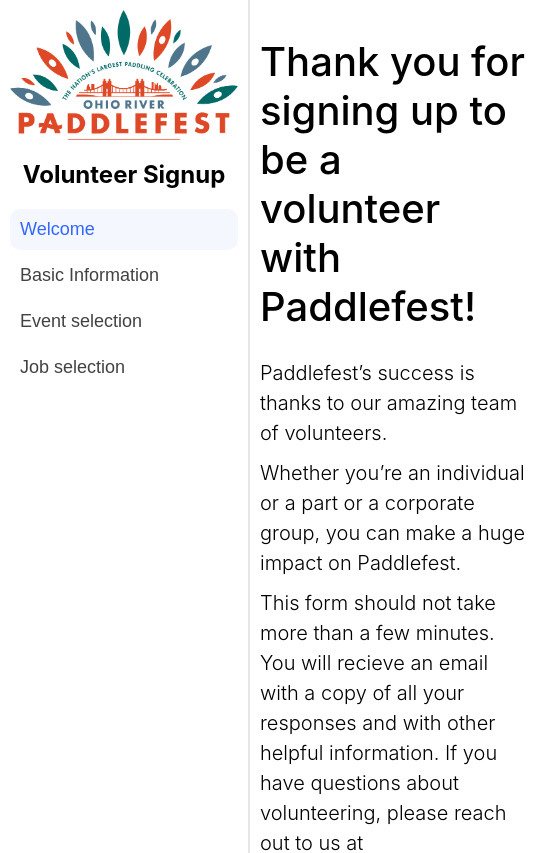
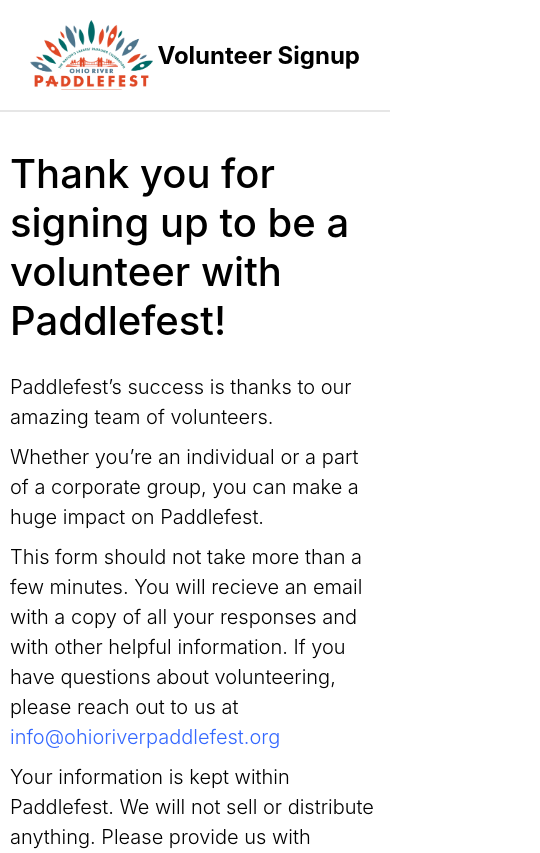
Before and after one commit to jackcrane/paddlefest-volunteer, a Next.js app: page /signup in a window 390 px wide. Shown: the top 853 px of the page, 540 px wide, since content can reach past the window. Built offline with nearby package versions, Linux system fonts and the light colour scheme.

Commit message:
Properly add jobs and make mobile friendly

```diff
--- a/components/Jobs.jsx
+++ b/components/Jobs.jsx
@@ -158,7 +158,8 @@
 ];
 
 const Job = (props) => {
-  const job = props.job;
+  let job = props.job;
+  job.name = job.title;
   const [selectedShifts, setSelectedShifts] = useState([]);
 
   const handleClick = (id) => {
@@ -192,9 +193,9 @@
                   key={i}
                   className={classNames(
                     styles.shift,
-                    selectedShifts.includes(shift.id) && styles.selected
+                    selectedShifts.includes(shift._id) && styles.selected
                   )}
-                  onClick={() => handleClick(shift.id)}
+                  onClick={() => handleClick(shift._id)}
                 >
                   <p>
                     {moment(shift.start).format("h:mm a")} -{" "}
@@ -217,8 +218,10 @@
 };
 
 const EventJobs = (props) => {
+  const [eventCode, setEventCode] = useState(props.event);
   const [event, setEvent] = useState(props.event);
   useEffect(() => {
+    console.log(props.event);
     switch (props.event) {
       case "expo":
         setEvent("Outdoors for All Expo");
@@ -238,8 +241,27 @@
   }, [props.event]);
   let __jobs = _jobs;
   const [jobs, setJobs] = useState(
-    __jobs.filter((j) => j.location === props.event)
+    // __jobs.filter((j) => j.location === props.event)
+    []
   );
+
+  useEffect(() => {
+    setJobs([]);
+    (async () => {
+      let jfetch = await fetch(
+        `https://paddlefestbackend.jackcrane.rocks/list-jobs/${props.event}`
+      );
+      if (jfetch.status !== 200) {
+        alert(
+          "Error fetching jobs. Please contact the developer at jack@jackcrane.rocks or 513-628-9360 asap so I can fix it!"
+        );
+        return;
+      } else {
+        let jobs = await jfetch.json();
+        setJobs(jobs);
+      }
+    })();
+  }, [props.event]);
 
   return (
     <div>
--- a/components/Start.jsx
+++ b/components/Start.jsx
@@ -4,7 +4,7 @@
       <h1>Thank you for signing up to be a volunteer with Paddlefest!</h1>
       <p>Paddlefest’s success is thanks to our amazing team of volunteers.</p>
       <p>
-        Whether you’re an individual or a part or a corporate group, you can
+        Whether you’re an individual or a part of a corporate group, you can
         make a huge impact on Paddlefest.
       </p>
       <p>
--- a/styles/signup.module.scss
+++ b/styles/signup.module.scss
@@ -97,6 +97,40 @@
           background-color: var(--color-blue);
           color: white;
         }
+      }
+    }
+  }
+}
+
+@media screen and (max-width: 750px) {
+  .container {
+    .sidenav {
+      min-width: 185px;
+      max-width: 186px;
+    }
+  }
+}
+
+@media screen and (max-width: 600px) {
+  .container {
+    flex-direction: column;
+    .sidenav {
+      display: flex;
+      flex-direction: row;
+      width: 100%;
+      min-width: unset;
+      max-width: unset;
+      border-right: none;
+      justify-content: space-between;
+      border-bottom: 2px solid #e6e6e6;
+      padding: 20px 30px;
+      align-items: center;
+      flex-grow: unset;
+      img {
+        height: 70px;
+      }
+      .navs {
+        display: none;
       }
     }
   }
```
Also changed, not shown: pages/create-jobs.jsx (+20 -9 lines).
